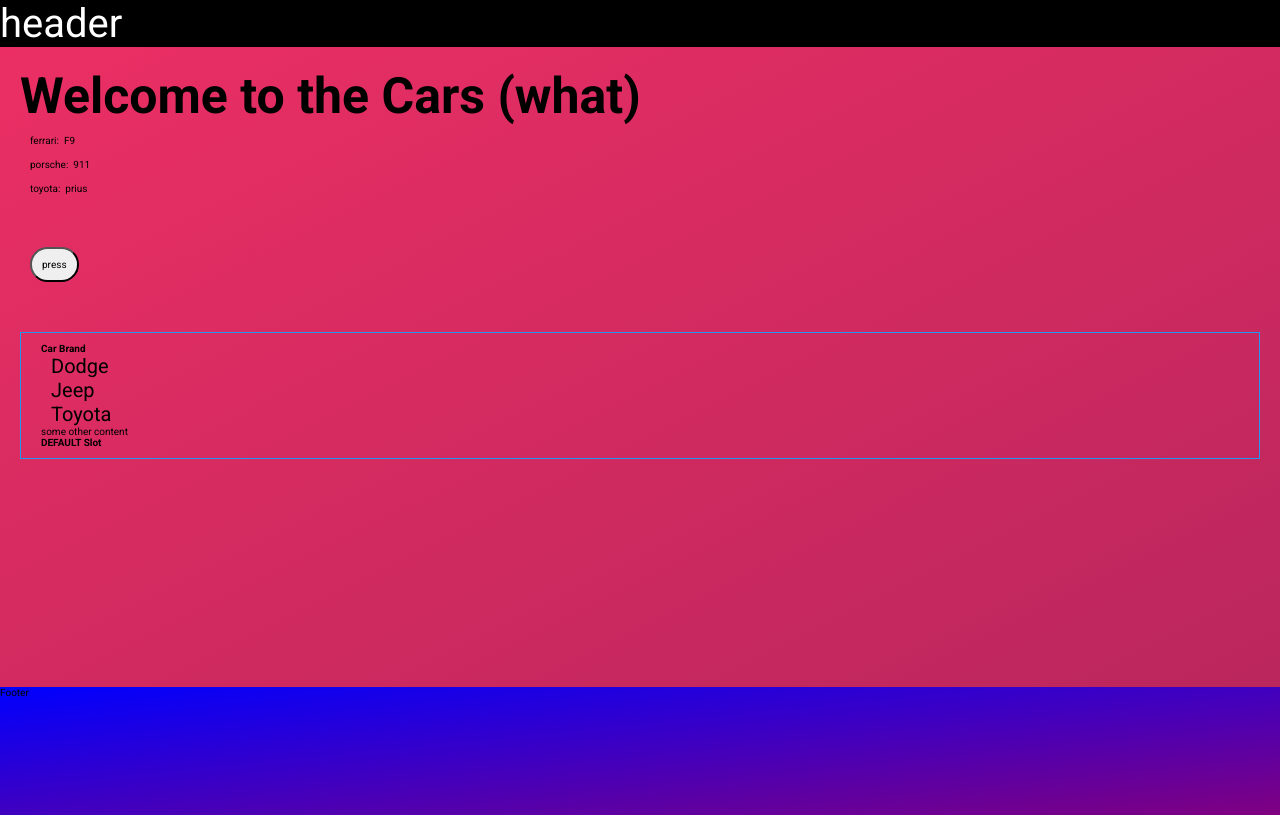
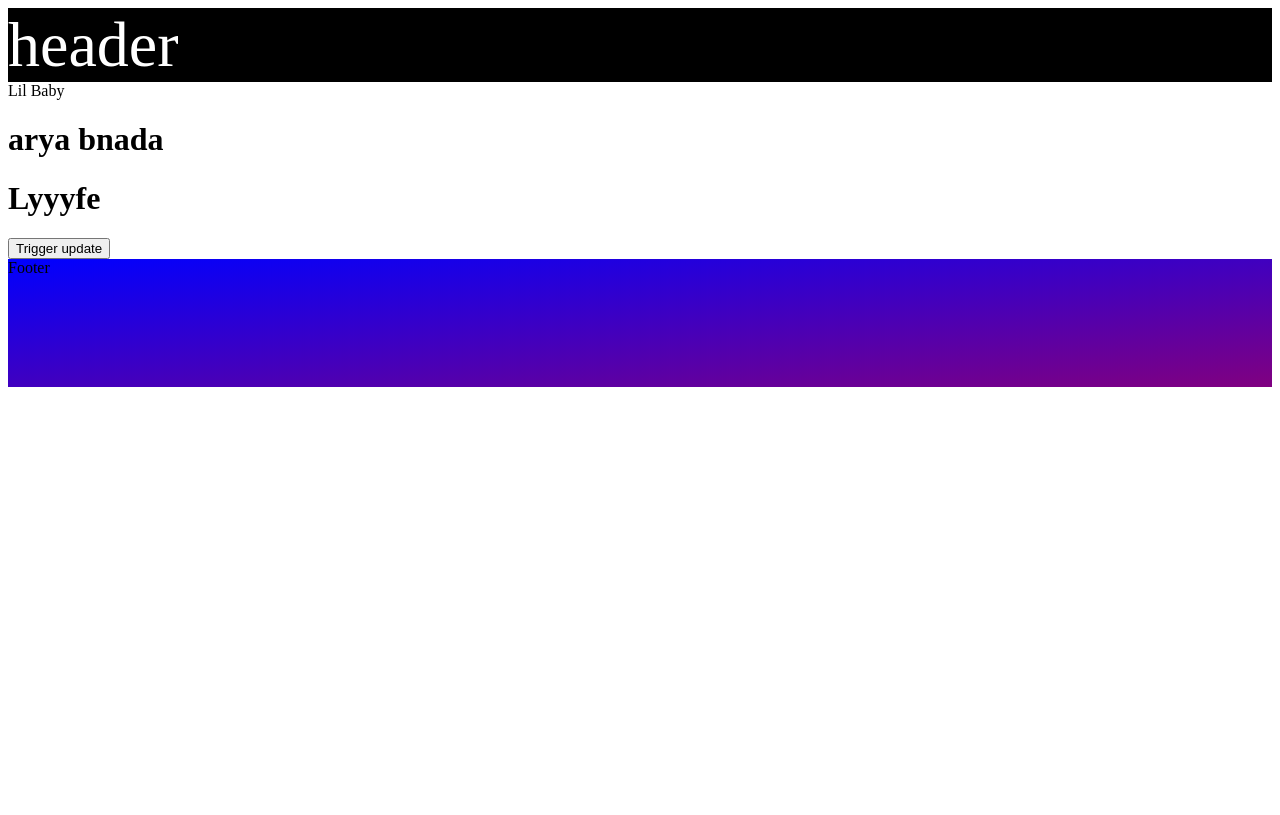
Before and after one commit to stevenleelawson/comp-project-vue, a Vue app: page / in a window 1280 px wide. Built offline with nearby package versions, Linux system fonts and the light colour scheme.

Commit message:
v-awesome custom directive

```diff
--- a/src/App.vue
+++ b/src/App.vue
@@ -2,6 +2,7 @@
   <div>
 	<app-header></app-header>
 	<div class="container">
+		<div v-awesome="'Lil Baby'"></div>
 		<h1>arya bnada</h1>
 		<compLife></compLife>
 	</div>
--- a/src/main.js
+++ b/src/main.js
@@ -1,10 +1,22 @@
 import { createApp } from 'vue';
-import App2 from './App2';
+import App from './App';
 
 // globally register components
 import Header from '../src/components/header-footer/Header';
 
-const app = createApp(App2);
+const app = createApp(App);
+
+// CUSTOM DIRECTIVE
+
+app.directive('awesome', {
+	beforeMount(el,binding) {
+		// binding is binding to a passed value in v-awesome directive
+
+		// OLD AND IN THE WAY:
+		// el.innerHTML = 'Hey chip chiup!!'
+		el.innerHTML = binding.value;
+	}
+})
 
 
 // note: Vue converts to kebab-case under the hood
```
